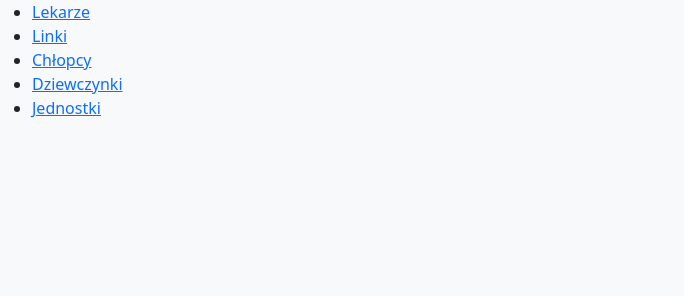
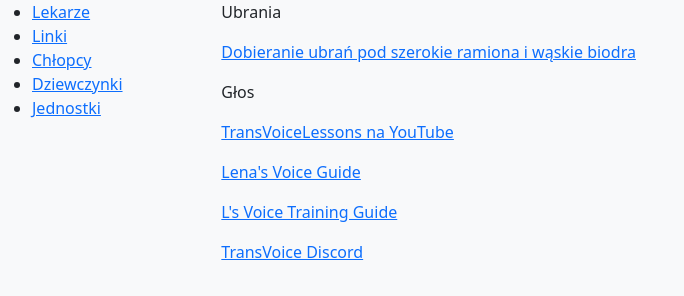
Before and after one commit to milleniumbug/milleniumbug.github.io, a plain HTML site: page gender/dziewczynki/index.html in a window 1280 px wide. Shown: the top 296 px of the page, without its empty margins (0-684 px from the left). Drawn offline with nearby package versions, Linux system fonts and the light colour scheme; files that its build step writes are made by us from their sources.

Commit message:
Update sections

```diff
--- a/gender/dziewczynki/index.html
+++ b/gender/dziewczynki/index.html
@@ -20,6 +20,13 @@
 
 	</div>
 	<article class="col-md-8">
+		<p>Ubrania</p>
+<p><a href="https://theconceptwardrobe.com/build-a-wardrobe/inverted-triangle-body-shape">Dobieranie ubrań pod szerokie ramiona i wąskie biodra</a></p>
+<p>Głos</p>
+<p><a href="https://youtu.be/ynFqjE2AEGk">TransVoiceLessons na YouTube</a></p>
+<p><a href="http://lena.kiev.ua/voice/">Lena's Voice Guide</a></p>
+<p><a href="https://www.reddit.com/r/transvoice/comments/d3clhe/ls_voice_training_guide_level_1_for_mtf/">L's Voice Training Guide</a></p>
+<p><a href="https://discord.com/invite/BPPMkDu">TransVoice Discord</a></p>
 
 	</article>
 </div>
```
Also changed, not shown: gender/chlopcy/index.html (+1 -0 lines), gender/lekarze/index.html (+1 -5 lines).
